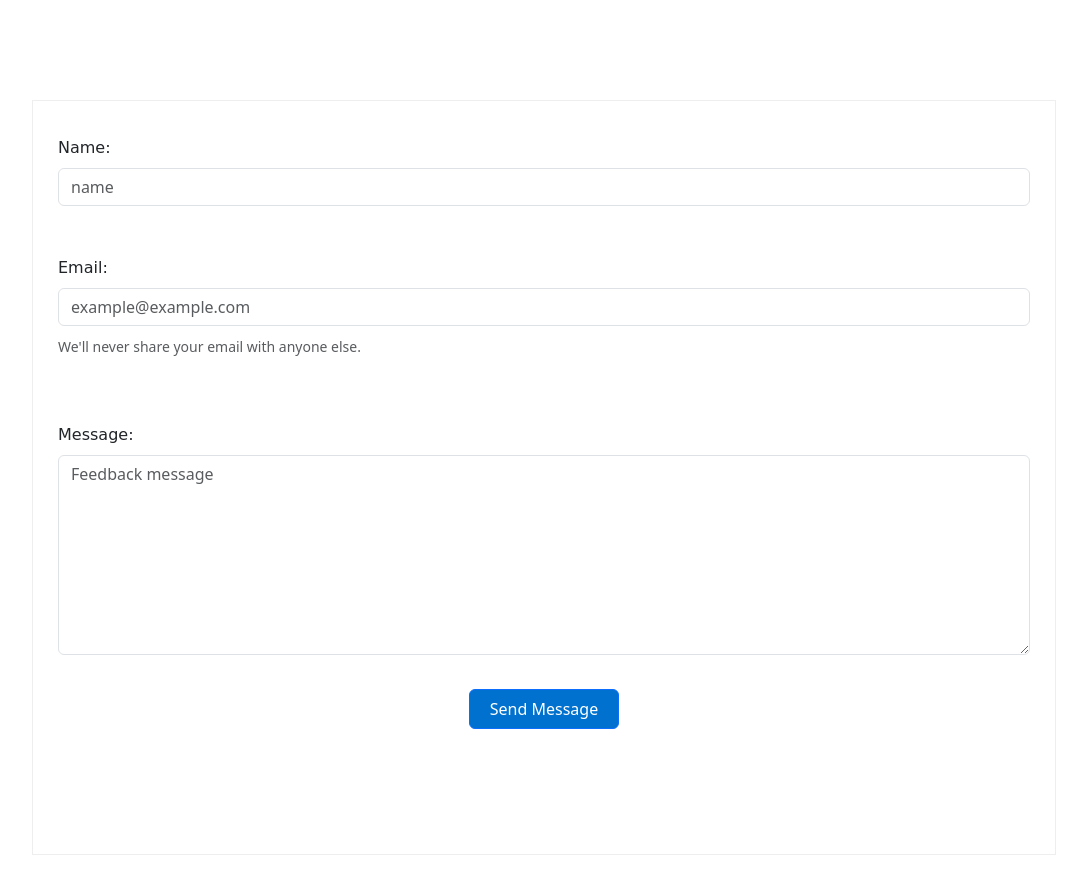
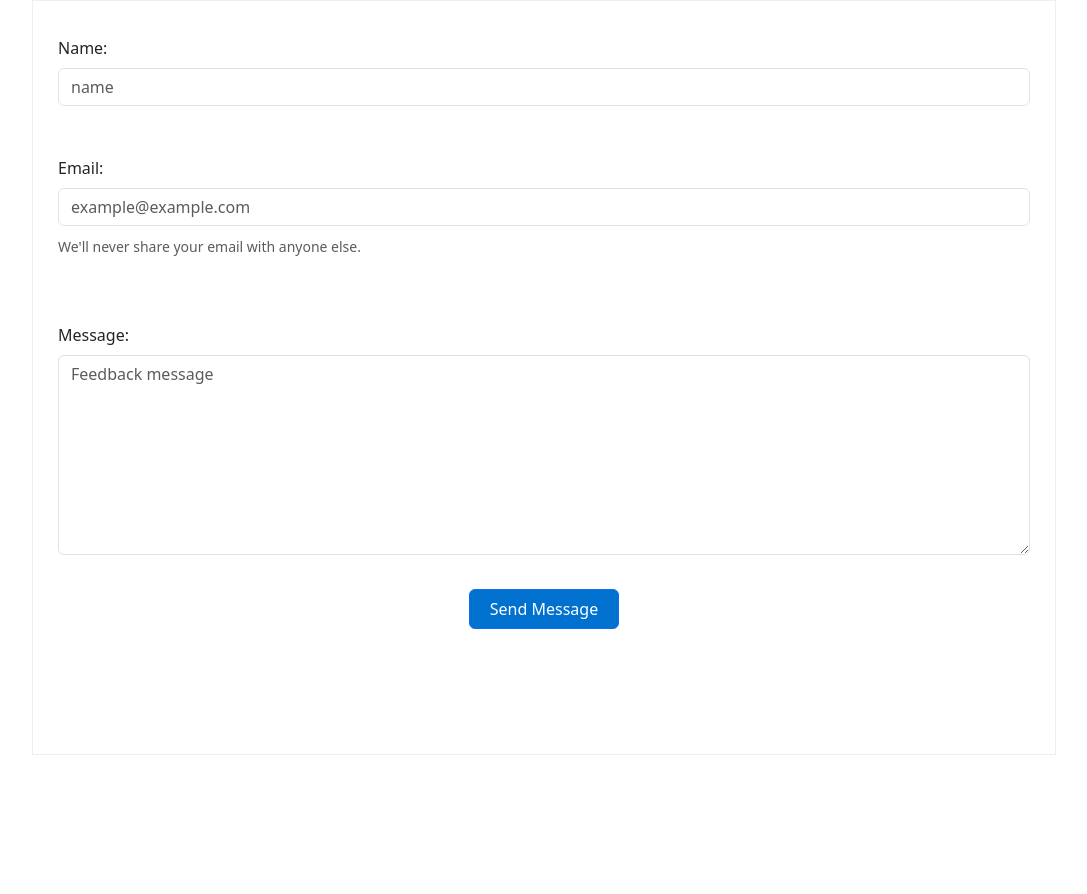
Before and after one commit to nypl-ils/Host-Test, a plain HTML site: page index.html in a window 1280 px wide. Shown: the whole page, without its empty margins (96-1183 px from the left). After the commit the page ends 800 px from the top, so only its background shows below. Drawn offline with nearby package versions, Linux system fonts and the light colour scheme.

```diff
--- a/index.html
+++ b/index.html
@@ -12,7 +12,7 @@
             width: 80%;
             border: 1px solid #eee;
             padding: 25px;
-            margin:100px auto;
+            margin:0px auto;
         }
 
         input,
@@ -24,7 +24,7 @@
         span {
             margin: 10px 0 0;
             display: inline-block;
-            font-family: cursive;
+            /*font-family: cursive;*/
         }
 
         input[type=submit] {
```
